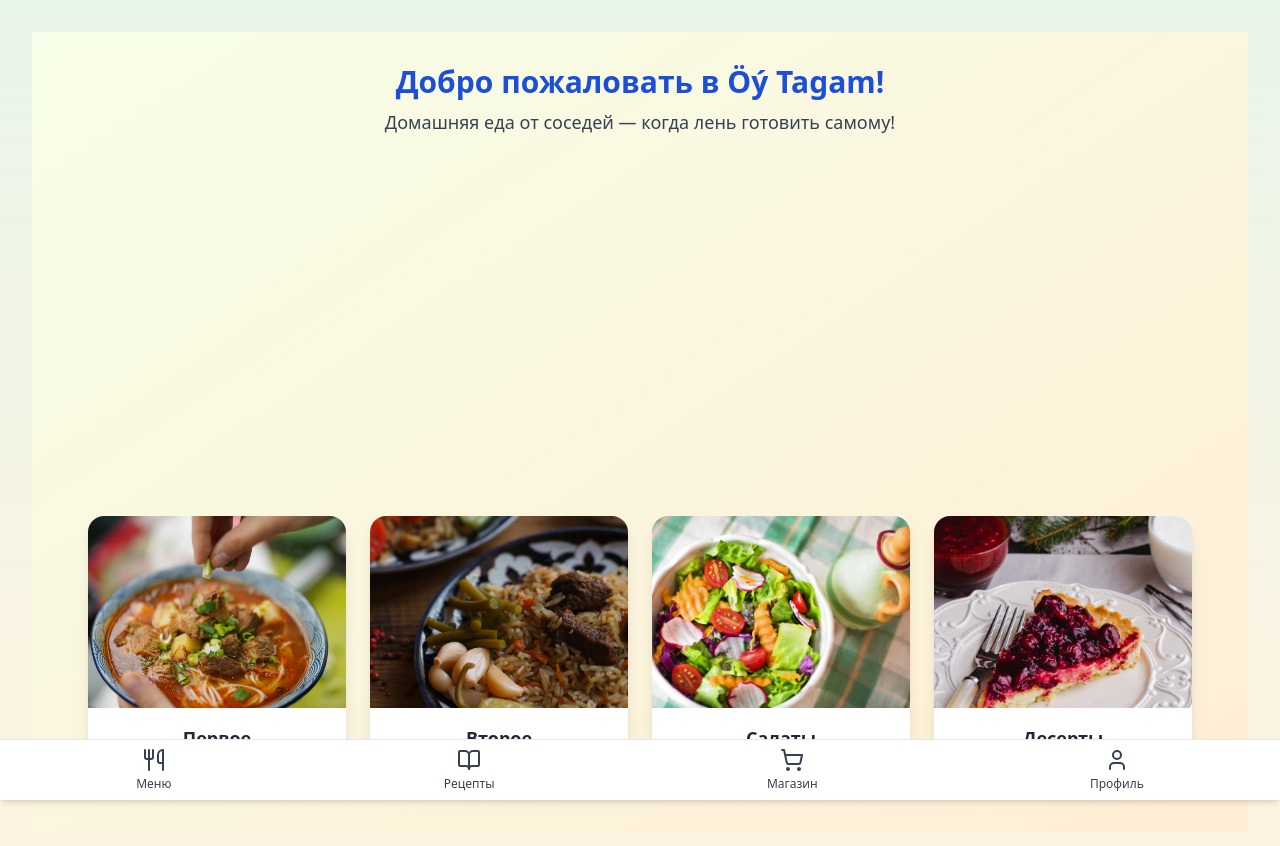
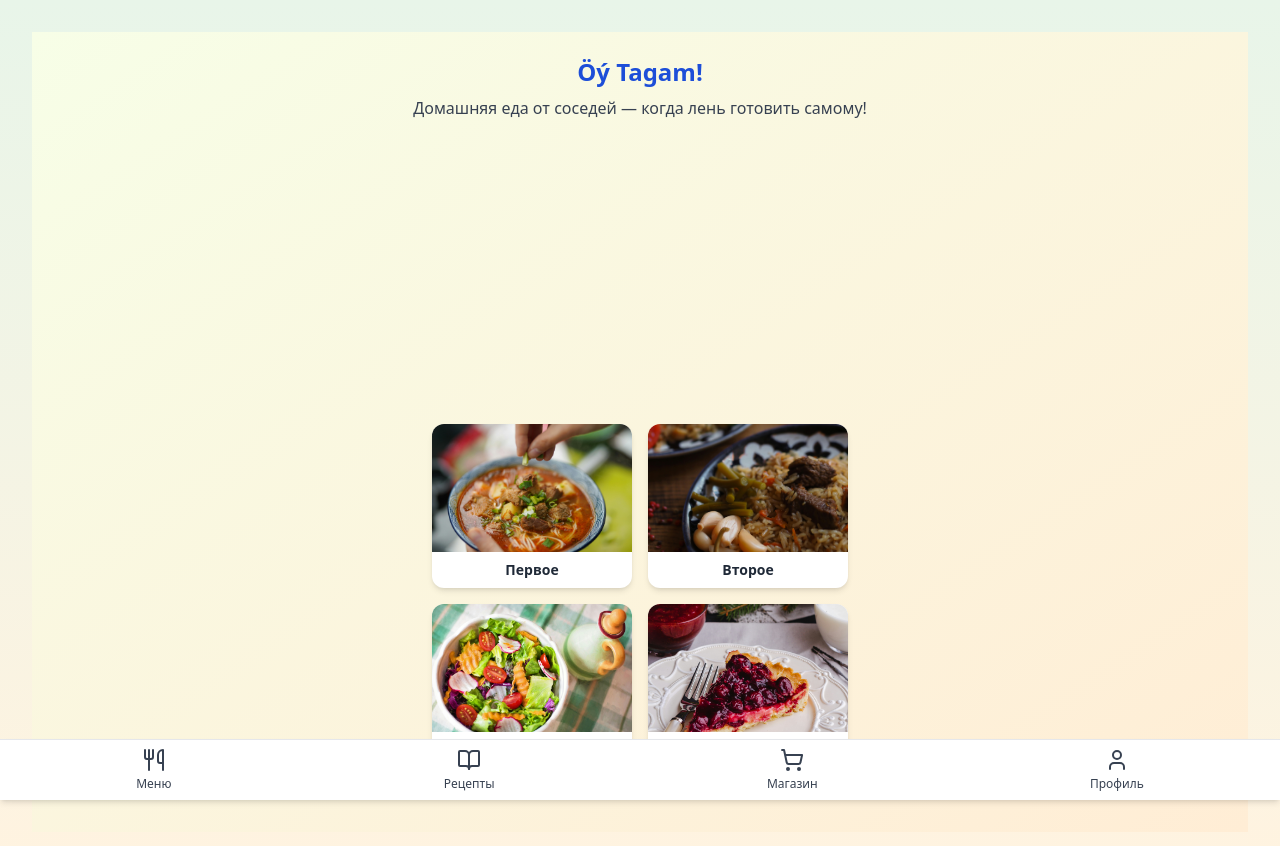
Before and after one commit to gugeyro/oytagam, a React (Vite) app: page / in a window 1280 px wide. Shown: the top 846 px of the page. Built offline with nearby package versions, Linux system fonts and the light colour scheme.

Commit message:
update Home

```diff
--- a/src/Home.jsx
+++ b/src/Home.jsx
@@ -12,22 +12,22 @@ const categories = [
 export default function Home() {
   return (
     <div className="min-h-screen flex flex-col justify-between bg-gradient-to-br from-lime-50 to-orange-100 pb-16">
-      <div className="text-center py-8">
-        <h1 className="text-3xl font-bold text-blue-700">Добро пожаловать в Öý Tagam!</h1>
-        <p className="text-lg text-gray-700 mt-2">
+      <div className="text-center py-6 px-4">
+        <h1 className="text-2xl font-bold text-blue-700">Öý Tagam!</h1>
+        <p className="text-base text-gray-700 mt-2">
           Домашняя еда от соседей — когда лень готовить самому!
         </p>
       </div>
 
-      <div className="grid grid-cols-1 sm:grid-cols-2 md:grid-cols-4 gap-6 px-6 max-w-6xl mx-auto">
+      <div className="grid grid-cols-2 gap-4 px-4 max-w-md mx-auto">
         {categories.map((cat) => (
           <div
             key={cat.name}
-            className="rounded-2xl shadow-lg overflow-hidden hover:scale-105 transition bg-white"
+            className="rounded-xl shadow-md overflow-hidden hover:scale-105 transition bg-white"
           >
-            <img src={cat.image} alt={cat.name} className="w-full h-48 object-cover" />
-            <div className="p-4 text-center">
-              <h3 className="text-lg font-semibold text-gray-800">{cat.name}</h3>
+            <img src={cat.image} alt={cat.name} className="w-full h-32 object-cover" />
+            <div className="p-2 text-center">
+              <h3 className="text-sm font-semibold text-gray-800">{cat.name}</h3>
             </div>
           </div>
         ))}
```
